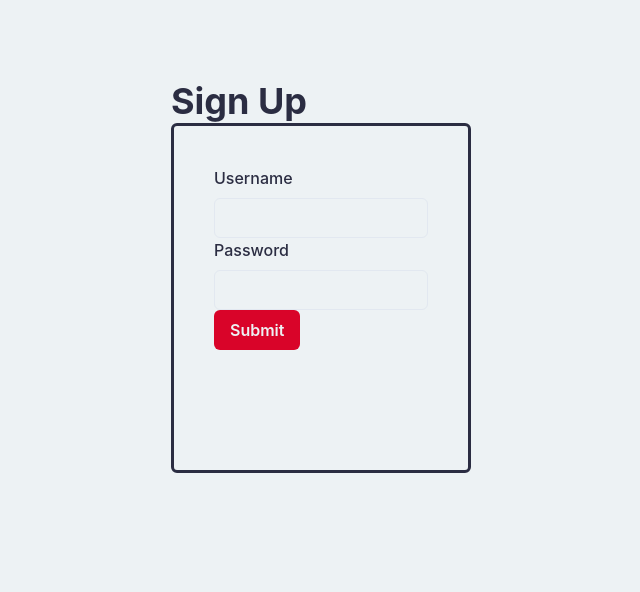
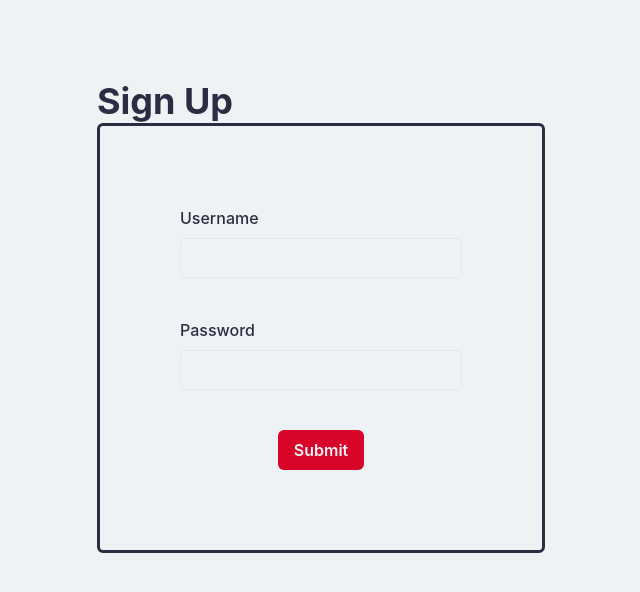
Before and after one commit to sambencivengo/keep-count, a Next.js app in the folder client/: page /sign-up in a window 1280 px wide. Shown: the top 592 px of the page, without its empty margins (319-959 px from the left). Built offline with nearby package versions, Linux system fonts and the light colour scheme.

Commit message:
shcmea created for users

```diff
--- a/client/package.json
+++ b/client/package.json
@@ -23,6 +23,7 @@
     "next": "13.1.1",
     "react": "18.2.0",
     "react-dom": "18.2.0",
-    "typescript": "4.9.4"
+    "typescript": "4.9.4",
+    "yup": "^0.32.11"
   }
 }
--- a/client/pages/sign-up.tsx
+++ b/client/pages/sign-up.tsx
@@ -1,9 +1,10 @@
-import { Box, Button, Heading, Text } from '@chakra-ui/react';
+import { Box, Button, Heading, Text, VStack } from '@chakra-ui/react';
 import { Form, Formik } from 'formik';
 import { NextPage } from 'next';
 import React from 'react';
 import { InputField } from '../components/InputField';
 import { baseUrl } from '../constants';
+import { CreateUserSchema } from '../schema';
 import { colors } from '../theme';
 
 const SignUp: NextPage = () => {
@@ -13,17 +14,15 @@ const SignUp: NextPage = () => {
 		<>
 			<Heading>Sign Up</Heading>
 			<Box
-				p={10}
+				p={20}
 				rounded={'md'}
-				h={350}
-				w={300}
 				border={`3px solid ${colors.darkBlueGrey}`}
 			>
 				<Formik
 					validateOnChange={false}
 					validateOnBlur={false}
 					initialValues={{ username: '', password: '' }}
-					// validationSchema={} TODO: Schema!
+					validationSchema={CreateUserSchema.uiSchema}
 					onSubmit={async (args) => {
 						setIsLoading(true);
 
@@ -50,6 +49,7 @@ const SignUp: NextPage = () => {
 				>
 					{({ isSubmitting }) => (
 						<Form>
+							<VStack spacing={10}>
 								<InputField label="Username" name="username" />
 								<InputField
 									type="password"
@@ -59,6 +59,7 @@ const SignUp: NextPage = () => {
 								<Button isLoading={isSubmitting} type="submit">
 									Submit
 								</Button>
+							</VStack>
 						</Form>
 					)}
 				</Formik>
--- /dev/null
+++ b/client/schema/createUser.ts
@@ -0,0 +1,18 @@
+import * as yup from 'yup';
+
+const schema = yup.object({
+	username: yup
+		.string()
+		.min(5, 'Username must be at least 5 characters long')
+		.max(15, 'Username cannot be longer than 20 characters')
+		.required('A username is required')
+		.trim(),
+	password: yup
+		.string()
+		.min(8, 'Password must be at least 8 characters long')
+		.required('A password is required')
+		.trim(),
+});
+
+export type UiValues = yup.InferType<typeof uiSchema>;
+export const uiSchema = schema.clone();
--- /dev/null
+++ b/client/schema/index.ts
@@ -0,0 +1 @@
+export * as CreateUserSchema from './createUser';
```
Lines whose indentation alone changed are shown as unchanged.
